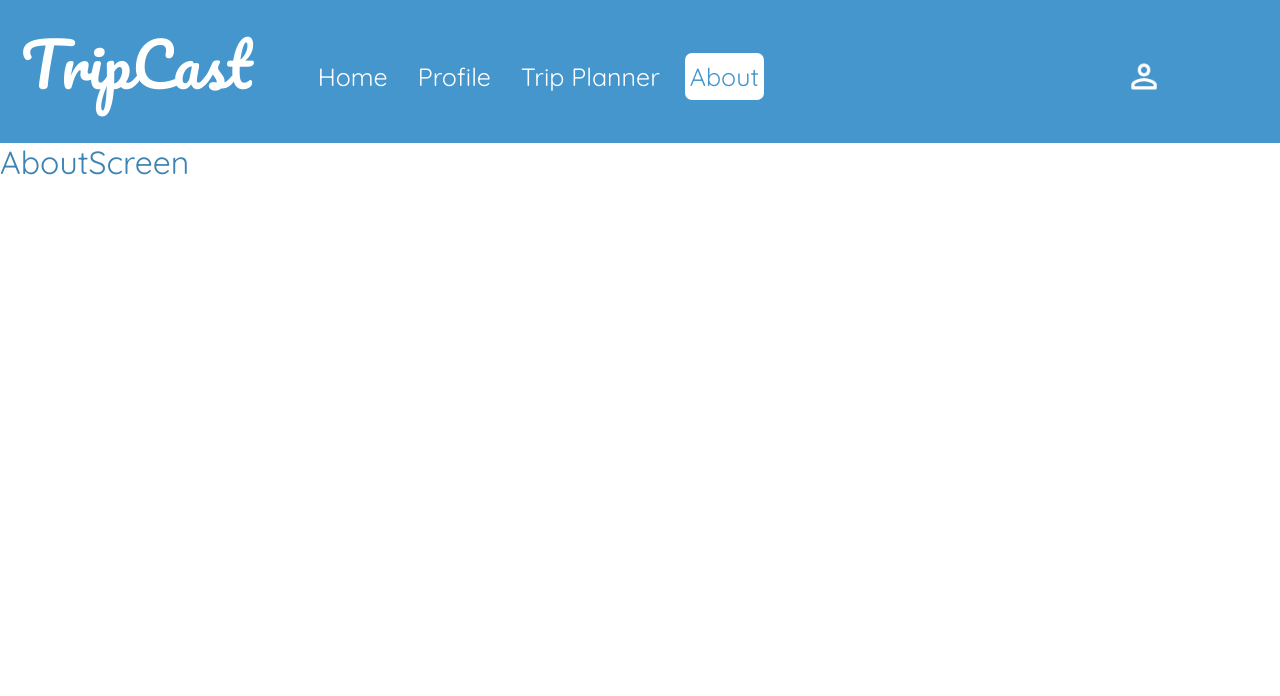
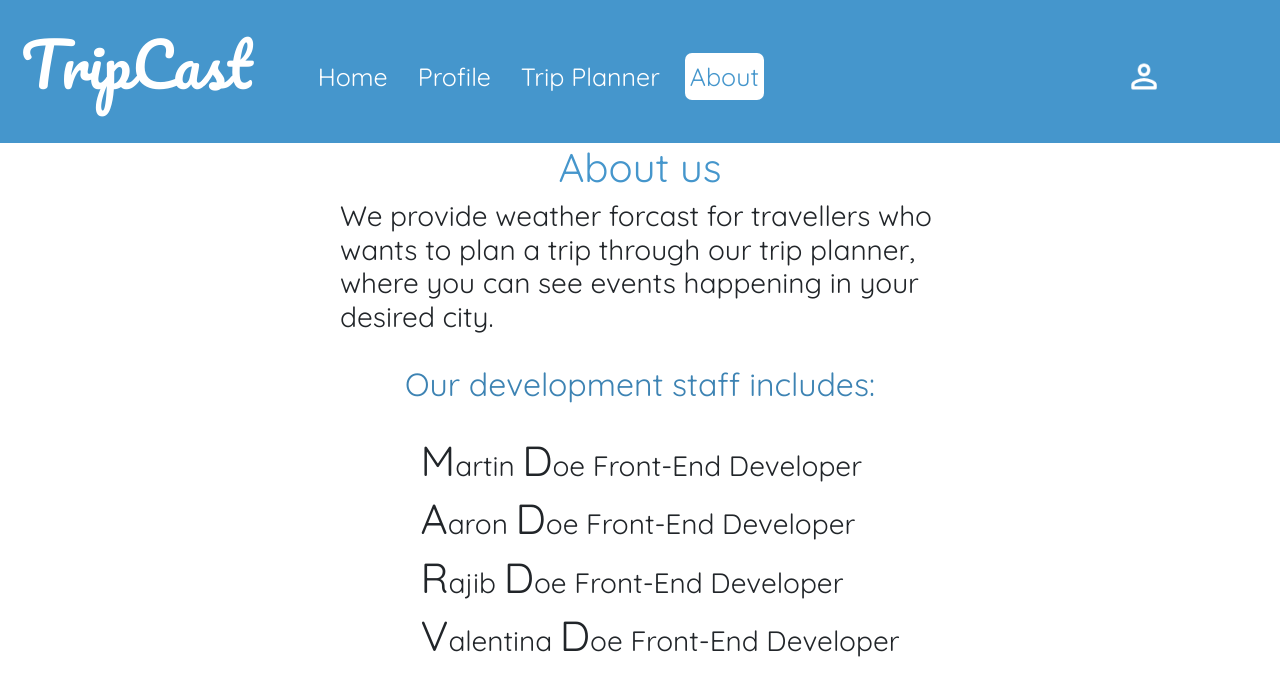
Before and after one commit to rajibkhan976/TripCast, a React (Create React App) app: page /about in a window 1280 px wide. Shown: the top 696 px of the page. Built offline with nearby package versions, Linux system fonts and the light colour scheme.

Commit message:
added about and minor changes in home

```diff
--- /dev/null
+++ b/src/Components/CSS/about.module.css
@@ -0,0 +1,20 @@
+.about {
+  display: flex;
+  flex-direction: column;
+  justify-content: cener;
+  align-items: center;
+}
+.about h3 {
+  max-width: 600px;
+}
+
+ul {
+  list-style: none;
+}
+
+.letter:first-letter {
+  font-size: 150%;
+}
+.stronger {
+  font-size: 150%;
+}
--- a/src/Components/SearchComponent.js
+++ b/src/Components/SearchComponent.js
@@ -32,7 +32,7 @@ const SearchComponent = props => (
         name="country"
         aria-label="Default"
         aria-describedby="inputGroup-sizing-default"
-        placeholder="Country Code/Country..."
+        placeholder="Country Code..."
         required
 
       />
--- a/src/Components/WeatherDisplayComponent.js
+++ b/src/Components/WeatherDisplayComponent.js
@@ -437,7 +437,7 @@ class WeatherDisplayComponent extends Component {
                         </Card.Body>
                     </Card>
                 :   <span className={styles.span}>
-                        <h3>Type in the country code and name of the city you wish to view. If you would like to view results in <br/> imperial units choose °F.</h3>
+                        <h3>Type in the country code and name of the city you wish to view. If you would like to view results in <br/> imperial units choose °F and search again.</h3>
                     </span>}
             </div>
         );
--- a/src/Screens/AboutScreen.js
+++ b/src/Screens/AboutScreen.js
@@ -1,9 +1,23 @@
 import React, { Component } from 'react';
+import styles from '../Components/CSS/about.module.css';
 
 class AboutScreen extends Component {
-    render () {
+    render() {
         return (
-            <h2>AboutScreen</h2>
+            <div className={styles.about}>
+                <h1>About us</h1>
+                <h3>We provide weather forcast for travellers who wants to plan a trip through our trip planner, where you can see events happening in your desired city.</h3>
+                <br />
+                <h2>Our development staff includes:</h2>
+                <br />
+                <ul >
+                    <li><h3><div className={styles.letter}>Martin <span className={styles.stronger}>D</span>oe Front-End Developer</div></h3></li>
+                    <li><h3><div className={styles.letter}>Aaron <span className={styles.stronger}>D</span>oe Front-End Developer</div></h3></li>
+                    <li><h3><div className={styles.letter}>Rajib <span className={styles.stronger}>D</span>oe Front-End Developer</div></h3></li>
+                    <li><h3><div className={styles.letter}>Valentina <span className={styles.stronger}>D</span>oe Front-End Developer</div></h3></li>
+                </ul>
+
+            </div>
         )
     }
 }
--- a/src/Screens/HomeScreen.js
+++ b/src/Screens/HomeScreen.js
@@ -86,6 +86,7 @@ export class HomeScreen extends Component {
   };
 
   render() {
+    console.log(this.state.fdata)
 
     return (
       <div>
```
